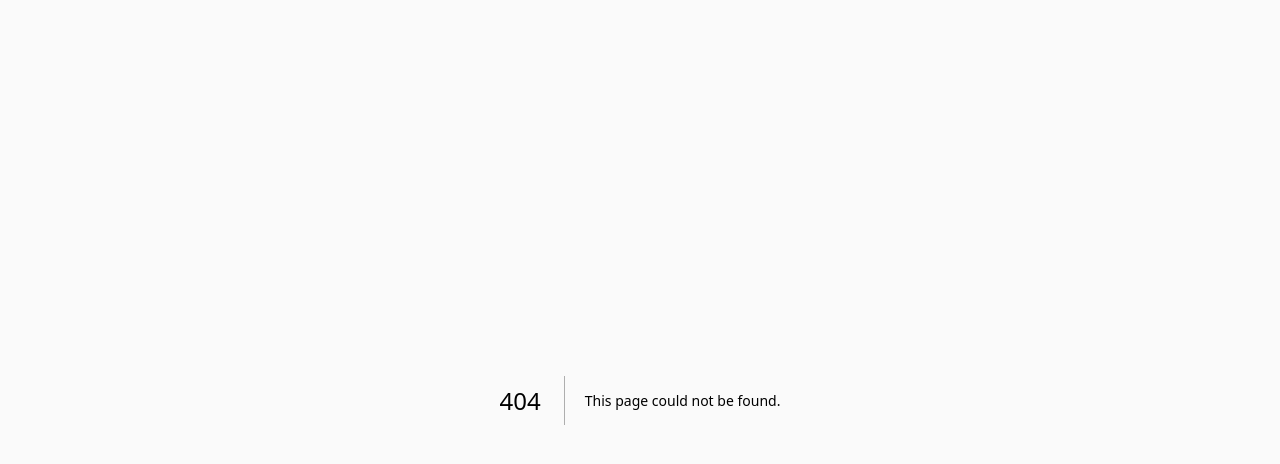
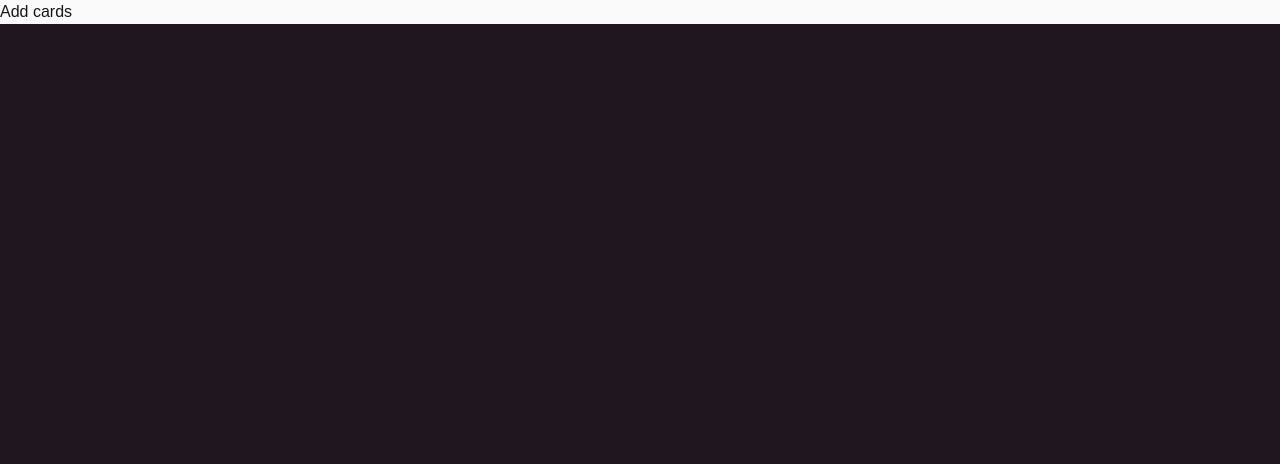
Before and after one commit to lukasbicus/cardchain, a Next.js app: page /add-cards in a window 1280 px wide. Before the commit this address had no page. Shown: the top 464 px of the page. Built offline with nearby package versions, Linux system fonts and the light colour scheme.

Commit message:
Add some basic pages

```diff
--- /dev/null
+++ b/app/(homescreens)/add-cards/page.tsx
@@ -0,0 +1,5 @@
+export default function Page() {
+  return (
+    <main>Add cards</main>
+  )
+}
--- /dev/null
+++ b/app/(homescreens)/my-cards/page.tsx
@@ -0,0 +1,5 @@
+export default function Page() {
+  return (
+    <main>My cards</main>
+  )
+}
--- /dev/null
+++ b/app/(homescreens)/settings/page.tsx
@@ -0,0 +1,5 @@
+export default function Page() {
+  return (
+    <main>Settings</main>
+  )
+}
```
